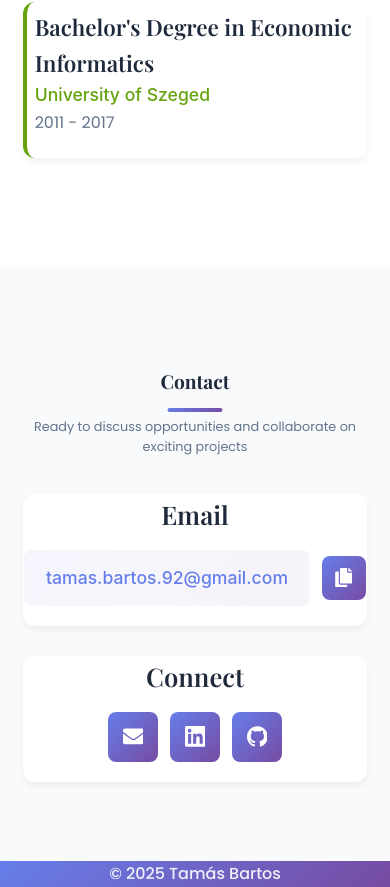
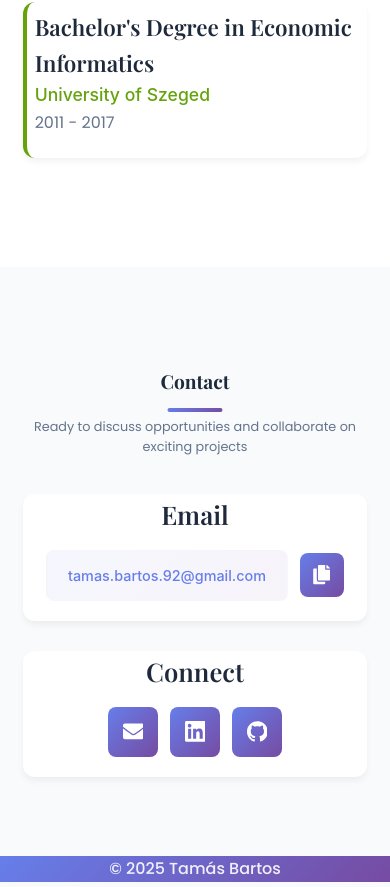
Before and after one commit to battact/cv, a React (Vite) app in the folder ui/: page / in a window 390 px wide. Shown: the part 4116-5003 px from the top of the page. Built offline with nearby package versions, Linux system fonts and the light colour scheme.

Commit message:
* fix minor css problems on tablet

```diff
--- a/ui/src/App.css
+++ b/ui/src/App.css
@@ -131,6 +131,18 @@ html {
     }
 }
 
+/* Ensure section header is centered at medium screen sizes */
+@container main-content (max-width: 900px) {
+    .section-header {
+        text-align: center;
+    }
+
+    .section-header h2::after {
+        left: 50%;
+        transform: translateX(-50%);
+    }
+}
+
 @container main-content (max-width: 768px) {
     .section-header h2 {
         font-size: 2rem;
--- a/ui/src/components/contact/contact.css
+++ b/ui/src/components/contact/contact.css
@@ -117,13 +117,18 @@
     color: white;
 }
 
-@container contact (max-width: 1024px) {
+@container contact (max-width: 720px) {
     .contact-item {
         margin-left: 5%;
         margin-right: 5%;
         max-width: 90%;
     }
+
     .contact-info {
         grid-template-columns: 1fr;
     }
+
+    .email-address {
+        font-size: 0.9rem;
+    }
 }
```
